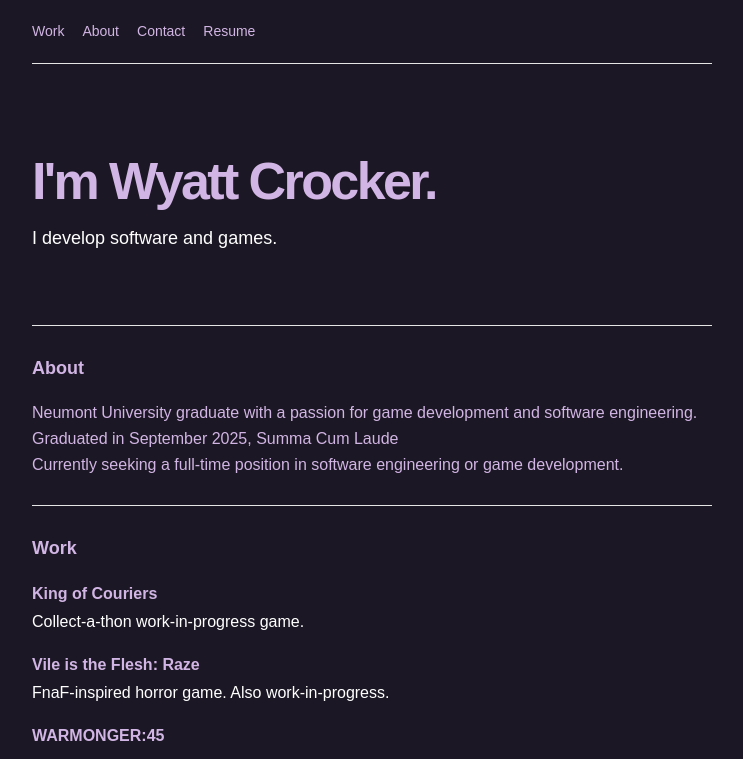
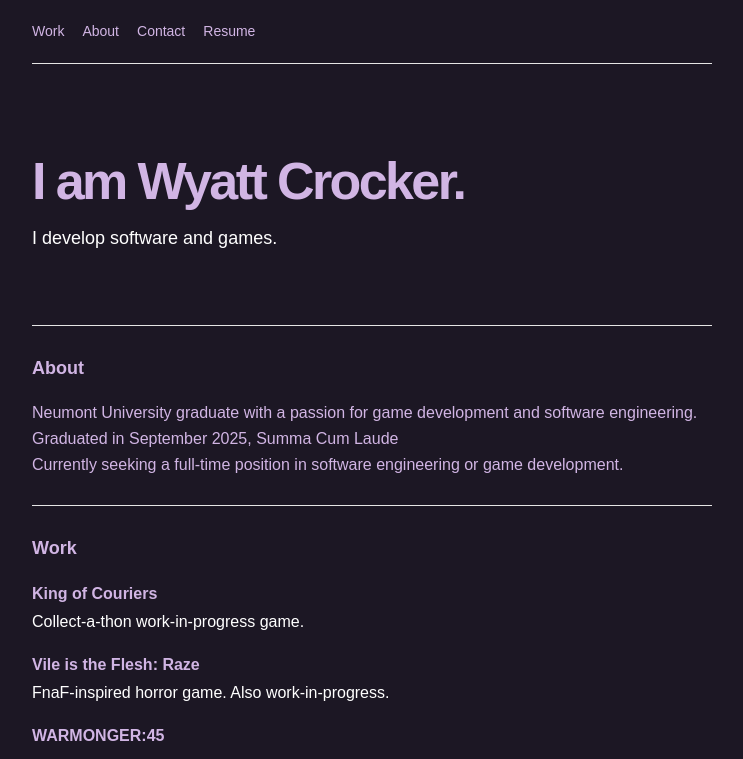
Before and after one commit to Croc-ker/croc-ker.github.io, a Next.js app: page / in a window 1280 px wide. Shown: the top 759 px of the page, without its empty margins (268-1011 px from the left). Built offline with nearby package versions, Linux system fonts and the light colour scheme.

Commit message:
grrr i hate apostrophes

```diff
--- a/app/page.tsx
+++ b/app/page.tsx
@@ -33,7 +33,7 @@
 
       <main>
         <section className="intro" id="home">
-          <h1>I'm Wyatt Crocker.</h1>
+          <h1>I am Wyatt Crocker.</h1>
           <p>I develop software and games.</p>
         </section>
 
```
